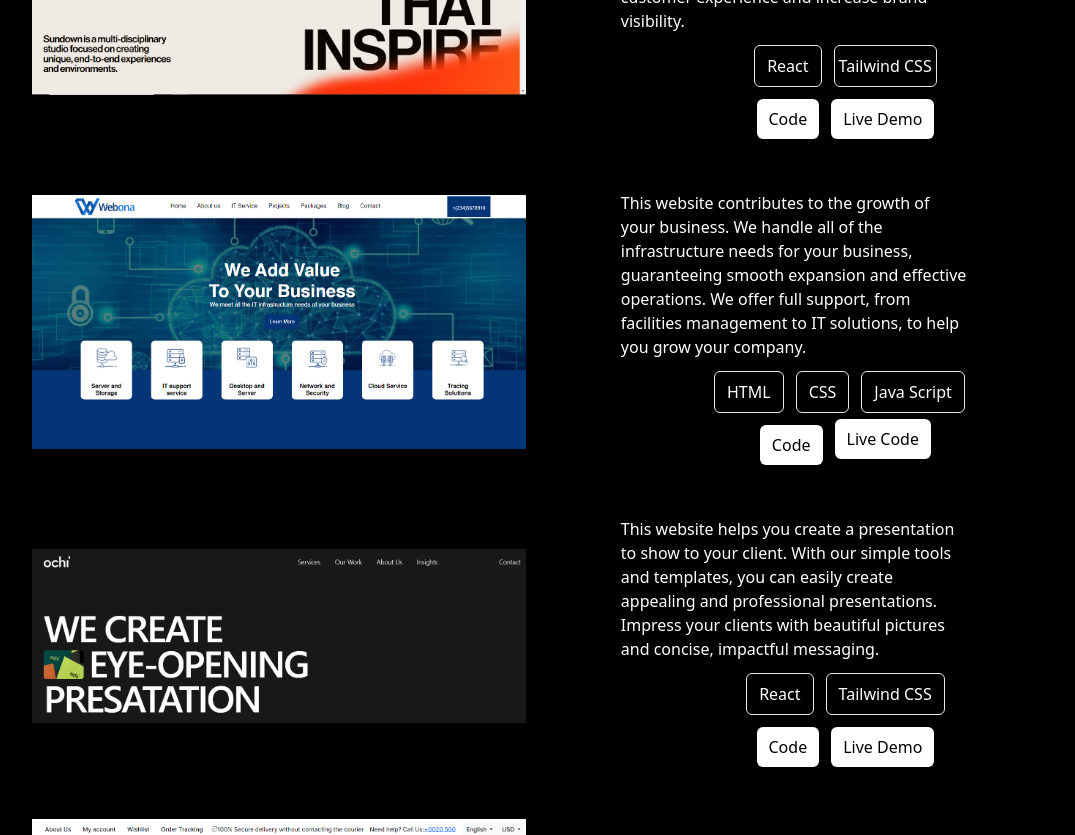
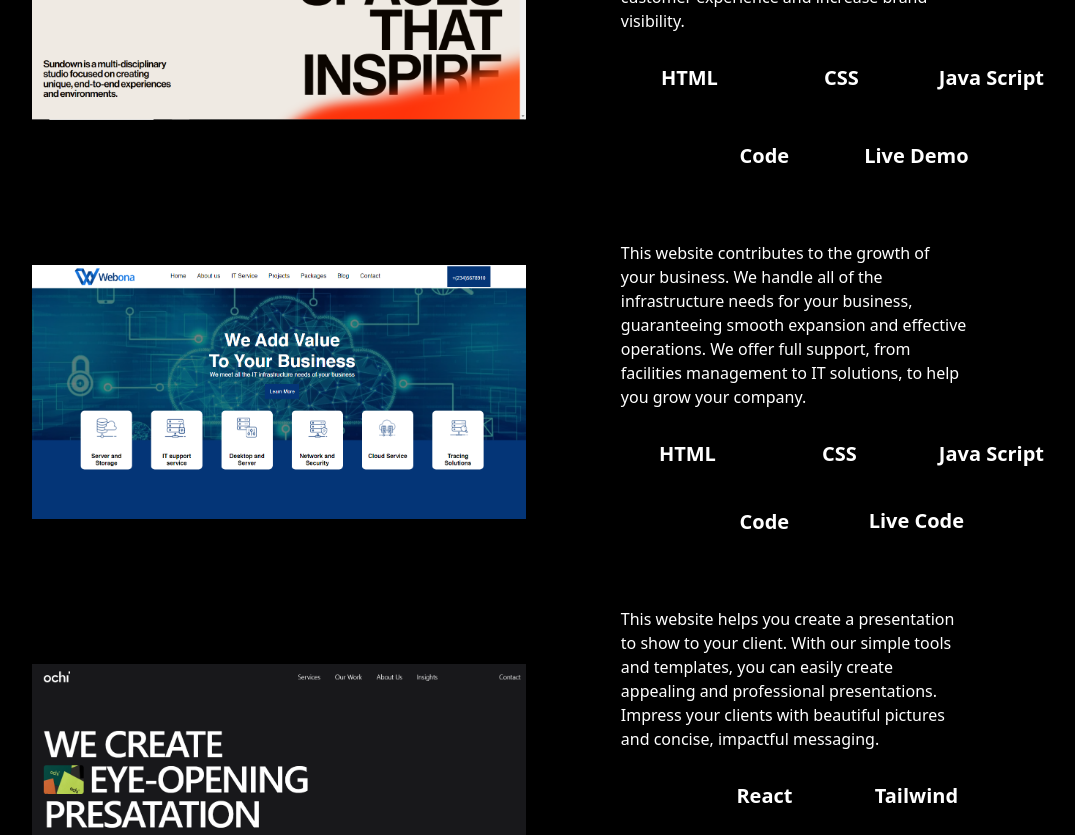
Before and after one commit to kundanBora9/Portfolio, a React (Vite) app: page / in a window 1280 px wide. Shown: the part 1640-2475 px from the top of the page, without its empty margins (130-1205 px from the left). Built offline with nearby package versions, Linux system fonts and the light colour scheme.

Commit message:
btn-hover

```diff
--- a/src/Component/Project.jsx
+++ b/src/Component/Project.jsx
@@ -36,18 +36,21 @@ function Project() {
             visibility.
           </p>
           <div className="mt-3 flex justify-center items-center">
-            <button className="text-white px-3 py-2 border rounded-md mx-3">
-              React
+            <button className="text-white px-3 py-2 border rounded-md mx-3 pr-btn">
+              HTML
             </button>
-            <button className=" text-white px-1 py-2 border rounded-md">
-              Tailwind CSS
+            <button className=" text-white px-1 py-2 border rounded-md pr-btn">
+             CSS
+            </button>
+            <button className=" text-white px-1 py-2 border rounded-md pr-btn">
+             Java Script
             </button>
           </div>
           <div className="mt-3 flex justify-center items-center">
-            <button className="bg-white text-black px-3 py-2 rounded-md mx-3 ">
+            <button className=" text-white px-3 py-2 rounded-md mx-3 pr-btn ">
               <a href="https://github.com/kundanBora9/sundown">Code</a>
             </button>
-            <button className="bg-white text-black px-3 py-2 rounded-md">
+            <button className="text-white px-3 py-2 rounded-md pr-btn">
               <a href="https://sundown-git-main-kundanbora9s-projects.vercel.app/">Live Demo </a>
             </button>
           </div>
@@ -66,21 +69,21 @@ function Project() {
             company.
           </p>
           <div className="mt-3 flex justify-center items-center">
-            <button className="text-white px-3 py-2 border rounded-md mx-3">
+            <button className="text-white px-3 py-2 border rounded-md mx-3 pr-btn">
               HTML
             </button>
-            <button className=" text-white px-3 py-2 border rounded-md">
+            <button className=" text-white px-3 py-2 border rounded-md pr-btn">
               CSS
             </button>
-            <button className=" text-white px-3 py-2 border rounded-md mx-3">
+            <button className=" text-white px-3 py-2 border rounded-md mx-3 pr-btn">
               Java Script
             </button>
           </div>
           <div className="flex justify-center items-center">
-            <button className="bg-white text-black px-3 py-2 rounded-md mx-3 mt-3">
+            <button className="text-whitepx-3 py-2 rounded-md mx-3 mt-3 pr-btn">
               <a href="https://github.com/kundanBora9/webona">Code</a>
             </button>
-            <button className="bg-white text-black px-3 py-2 rounded-md">
+            <button className="text-white px-3 py-2 rounded-md pr-btn">
               <a href="https://kundanbora9.github.io/webona/">Live Code</a>
             </button>
           </div>
@@ -98,18 +101,18 @@ function Project() {
             pictures and concise, impactful messaging.
           </p>
           <div className="mt-3 flex justify-center items-center">
-            <button className="text-white px-3 py-2 border rounded-md mx-3">
+            <button className="text-white px-3 py-2 border rounded-md mx-3 pr-btn">
               React
             </button>
-            <button className=" text-white px-3 py-2 border rounded-md">
+            <button className=" text-white px-3 py-2 border rounded-md pr-btn">
               Tailwind CSS
             </button>
           </div>
           <div className="mt-3 flex justify-center items-center">
-            <button className="bg-white text-black px-3 py-2 rounded-md mx-3">
+            <button className="text-white px-3 py-2 rounded-md mx-3 pr-btn">
               <a href="https://github.com/kundanBora9/ochi">Code</a>
             </button>
-            <button className="bg-white text-black px-3 py-2 rounded-md">
+            <button className="text-white px-3 py-2 rounded-md pr-btn">
               <a href="https://kundanbora9.github.io/ochi/">Live Demo</a>
             </button>
           </div>
@@ -128,18 +131,16 @@ function Project() {
             customer service.
           </p>
           <div className="mt-3 flex justify-center items-center">
-            <button className="text-white px-3 py-2 border rounded-md mx-3">
-              React
+            <button className="text-white px-3 py-2 border rounded-md mx-3 pr-btn">
+              BootStrap
             </button>
-            <button className=" text-white px-3 py-2 border rounded-md">
-              Tailwind CSS
-            </button>
+
           </div>
           <div className="mt-3 flex justify-center items-center">
-            <button className="bg-white text-black px-3 py-2 rounded-md mx-3">
+            <button className="text-white  px-3 py-2 rounded-md mx-3 pr-btn">
              <a href="https://github.com/kundanBora9/e-commerce">Code</a>
             </button>
-            <button className="bg-white text-black px-3 py-2 rounded-md">
+            <button className="text-white  px-3 py-2 rounded-md pr-btn">
               <a href="https://kundanbora9.github.io/e-commerce/">Live Demo</a>
             </button>
           </div>
--- a/src/Component/css/Hero.css
+++ b/src/Component/css/Hero.css
@@ -48,3 +48,48 @@
     transition-delay: 0.4s;
     color: aliceblue;
   }
+
+  /* From Uiverse.io by CristianMontoya98 */
+.pr-btn {
+  width: 6.5em;
+  height: 2.3em;
+  margin: 0.5em;
+  background: black;
+  color: white;
+  border: none;
+  border-radius: 0.625em;
+  font-size: 20px;
+  font-weight: bold;
+  cursor: pointer;
+  position: relative;
+  z-index: 1;
+  overflow: hidden;
+ }
+
+ .pr-btn:hover {
+  color: black;
+ }
+
+ .pr-btn:after {
+  content: "";
+  background: white;
+  position: absolute;
+  z-index: -1;
+  left: -20%;
+  right: -20%;
+  top: 0;
+  bottom: 0;
+  -webkit-transform: skewX(-45deg) scale(0, 1);
+      -ms-transform: skewX(-45deg) scale(0, 1);
+          transform: skewX(-45deg) scale(0, 1);
+  -webkit-transition: all 0.5s;
+  transition: all 0.5s;
+ }
+
+ .pr-btn:hover:after {
+  -webkit-transform: skewX(-45deg) scale(1, 1);
+      -ms-transform: skewX(-45deg) scale(1, 1);
+          transform: skewX(-45deg) scale(1, 1);
+  -webkit-transition: all 0.5s;
+  transition: all 0.5s;
+ }
```
